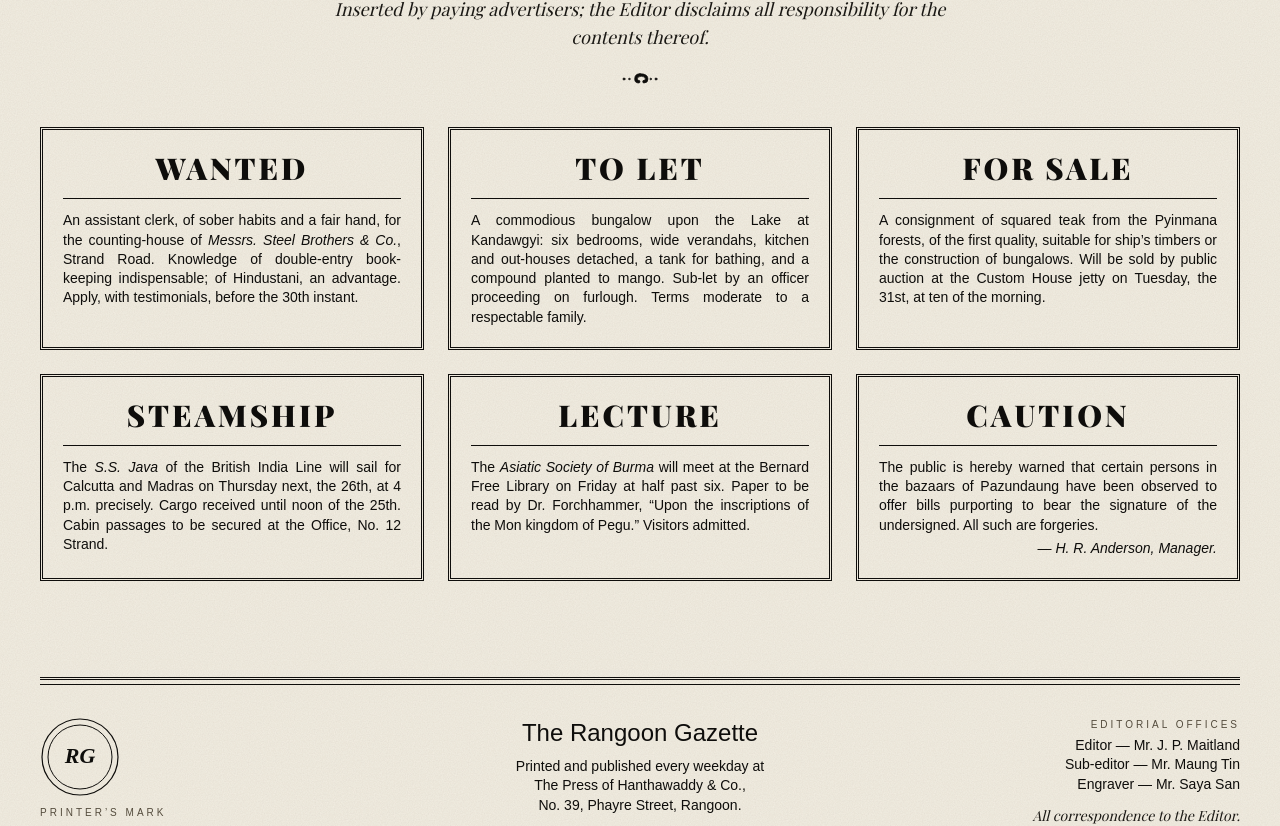
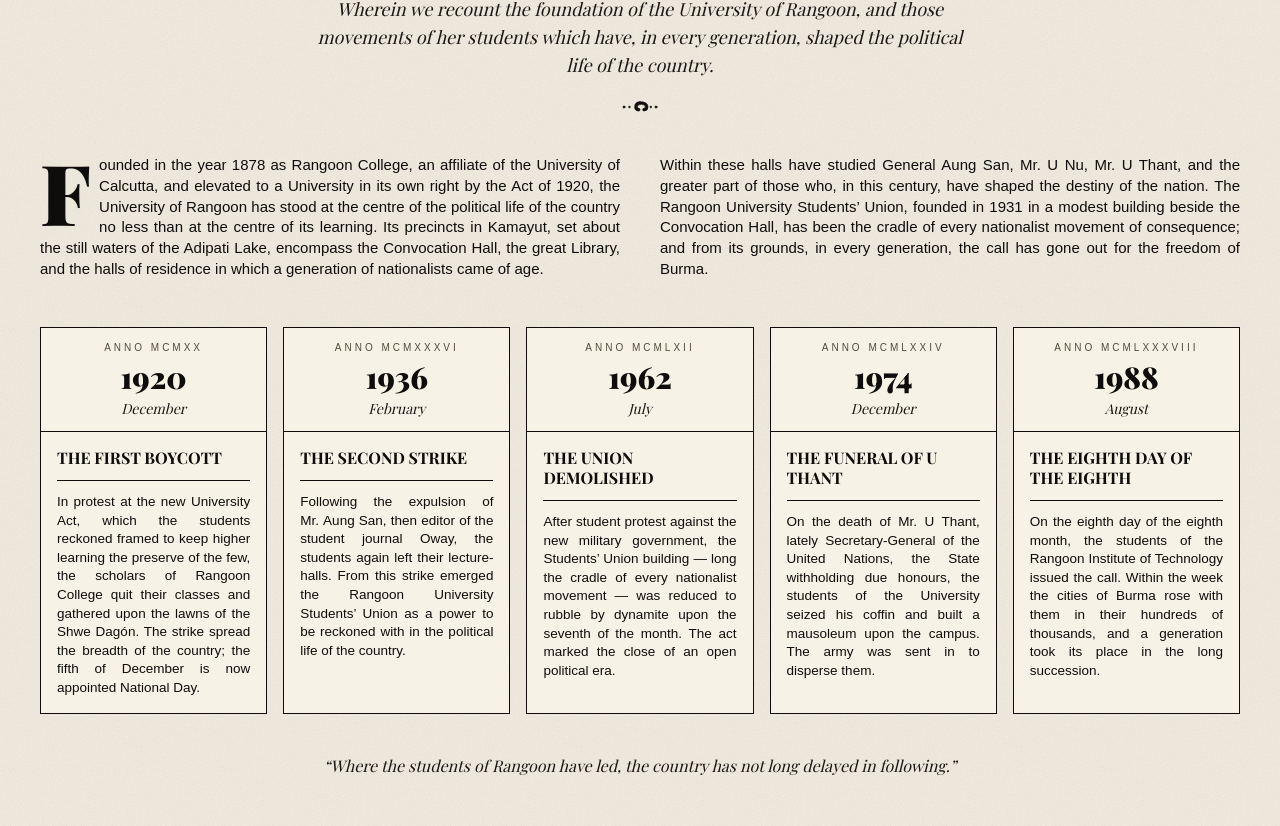
Before and after one commit to realzai/rangoon.asia, a Next.js app: page / in a window 1280 px wide. Shown: the part 4394-5220 px from the top of the page. Built offline with nearby package versions, Linux system fonts and the light colour scheme; a web font is replaced by a local one.

Commit message:
feat: replace classifieds with 'Of the University & Her Students' — five date cards on Rangoon student movements

```diff
--- a/app/page.tsx
+++ b/app/page.tsx
@@ -423,103 +423,115 @@
         </div>
       </section>
 
-      {/* ─── Classifieds & Notices ─── */}
+      {/* ─── Of the University & Her Students ─── */}
       <HairRule />
       <section>
         <SectionDivider
           eyebrow="Section the Fifth"
-          title="Classifieds & Notices"
-          deck="Inserted by paying advertisers; the Editor disclaims all responsibility for the contents thereof."
+          title="Of the University & Her Students"
+          deck="Wherein we recount the foundation of the University of Rangoon, and those movements of her students which have, in every generation, shaped the political life of the country."
         />
 
-        <div className="mt-10 grid grid-cols-1 gap-6 sm:grid-cols-2 lg:grid-cols-3">
-          {/* WANTED */}
-          <article className="border-[3px] border-double border-ink p-5">
-            <div className="text-center font-display text-3xl font-black uppercase tracking-widest">
-              Wanted
-            </div>
-            <div className="rule-thin my-3" />
-            <p className="text-justify text-[14px] leading-snug">
-              An assistant clerk, of sober habits and a fair hand, for the
-              counting-house of <span className="italic">Messrs. Steel Brothers &amp; Co.</span>,
-              Strand Road. Knowledge of double-entry book-keeping indispensable;
-              of Hindustani, an advantage. Apply, with testimonials, before the
-              30th instant.
-            </p>
-          </article>
+        {/* Lead — two-column setting with drop cap */}
+        <div className="mt-10 grid grid-cols-1 gap-8 md:grid-cols-2 md:gap-10">
+          <p className="text-justify text-[15px] leading-snug">
+            <span className="float-left mr-2 mt-1 font-display text-[5.25rem] font-black leading-[0.78] text-ink">
+              F
+            </span>
+            ounded in the year 1878 as Rangoon College, an affiliate of the
+            University of Calcutta, and elevated to a University in its own
+            right by the Act of 1920, the University of Rangoon has stood at
+            the centre of the political life of the country no less than at
+            the centre of its learning. Its precincts in Kamayut, set about
+            the still waters of the Adipati Lake, encompass the Convocation
+            Hall, the great Library, and the halls of residence in which a
+            generation of nationalists came of age.
+          </p>
+          <p className="text-justify text-[15px] leading-snug">
+            Within these halls have studied General Aung San, Mr.&nbsp;U Nu,
+            Mr.&nbsp;U Thant, and the greater part of those who, in this
+            century, have shaped the destiny of the nation. The Rangoon
+            University Students&rsquo; Union, founded in 1931 in a modest
+            building beside the Convocation Hall, has been the cradle of every
+            nationalist movement of consequence; and from its grounds, in
+            every generation, the call has gone out for the freedom of Burma.
+          </p>
+        </div>
 
-          {/* TO LET */}
-          <article className="border-[3px] border-double border-ink p-5">
-            <div className="text-center font-display text-3xl font-black uppercase tracking-widest">
-              To Let
-            </div>
-            <div className="rule-thin my-3" />
-            <p className="text-justify text-[14px] leading-snug">
-              A commodious bungalow upon the Lake at Kandawgyi: six bedrooms,
-              wide verandahs, kitchen and out-houses detached, a tank for
-              bathing, and a compound planted to mango. Sub-let by an officer
-              proceeding on furlough. Terms moderate to a respectable family.
-            </p>
-          </article>
+        {/* Timeline — five date cards */}
+        <div className="mt-12 grid grid-cols-1 gap-6 sm:grid-cols-2 lg:grid-cols-5 lg:gap-4">
+          {[
+            {
+              year: 'MCMXX',
+              gregorian: '1920',
+              month: 'December',
+              title: 'The First Boycott',
+              body:
+                'In protest at the new University Act, which the students reckoned framed to keep higher learning the preserve of the few, the scholars of Rangoon College quit their classes and gathered upon the lawns of the Shwe Dagón. The strike spread the breadth of the country; the fifth of December is now appointed National Day.',
+            },
+            {
+              year: 'MCMXXXVI',
+              gregorian: '1936',
+              month: 'February',
+              title: 'The Second Strike',
+              body:
+                'Following the expulsion of Mr. Aung San, then editor of the student journal Oway, the students again left their lecture-halls. From this strike emerged the Rangoon University Students’ Union as a power to be reckoned with in the political life of the country.',
+            },
+            {
+              year: 'MCMLXII',
+              gregorian: '1962',
+              month: 'July',
+              title: 'The Union Demolished',
+              body:
+                'After student protest against the new military government, the Students’ Union building — long the cradle of every nationalist movement — was reduced to rubble by dynamite upon the seventh of the month. The act marked the close of an open political era.',
+            },
+            {
+              year: 'MCMLXXIV',
+              gregorian: '1974',
+              month: 'December',
+              title: 'The Funeral of U Thant',
+              body:
+                'On the death of Mr. U Thant, lately Secretary-General of the United Nations, the State withholding due honours, the students of the University seized his coffin and built a mausoleum upon the campus. The army was sent in to disperse them.',
+            },
+            {
+              year: 'MCMLXXXVIII',
+              gregorian: '1988',
+              month: 'August',
+              title: 'The Eighth Day of the Eighth',
+              body:
+                'On the eighth day of the eighth month, the students of the Rangoon Institute of Technology issued the call. Within the week the cities of Burma rose with them in their hundreds of thousands, and a generation took its place in the long succession.',
+            },
+          ].map(({ year, gregorian, month, title, body }) => (
+            <article
+              key={gregorian}
+              className="flex flex-col border border-ink bg-paper-light"
+            >
+              <header className="border-b border-ink px-4 py-3 text-center">
+                <div className="font-smallcaps text-[10px] uppercase tracking-[0.3em] text-ink-faded">
+                  Anno {year}
+                </div>
+                <div className="mt-1 font-display text-3xl font-black tabular-nums">
+                  {gregorian}
+                </div>
+                <div className="mt-1 font-display text-sm italic text-ink-soft">
+                  {month}
+                </div>
+              </header>
+              <div className="flex-1 p-4">
+                <h3 className="font-display text-base font-bold uppercase leading-tight">
+                  {title}
+                </h3>
+                <div className="rule-thin my-3" />
+                <p className="text-justify text-[13.5px] leading-snug">{body}</p>
+              </div>
+            </article>
+          ))}
+        </div>
 
-          {/* FOR SALE */}
-          <article className="border-[3px] border-double border-ink p-5">
-            <div className="text-center font-display text-3xl font-black uppercase tracking-widest">
-              For Sale
-            </div>
-            <div className="rule-thin my-3" />
-            <p className="text-justify text-[14px] leading-snug">
-              A consignment of squared teak from the Pyinmana forests, of the
-              first quality, suitable for ship&rsquo;s timbers or the
-              construction of bungalows. Will be sold by public auction at the
-              Custom House jetty on Tuesday, the 31st, at ten of the morning.
-            </p>
-          </article>
-
-          {/* STEAMSHIP NOTICE */}
-          <article className="border-[3px] border-double border-ink p-5">
-            <div className="text-center font-display text-3xl font-black uppercase tracking-widest">
-              Steamship
-            </div>
-            <div className="rule-thin my-3" />
-            <p className="text-justify text-[14px] leading-snug">
-              The <span className="italic">S.S. Java</span> of the British India
-              Line will sail for Calcutta and Madras on Thursday next, the
-              26th, at 4 p.m. precisely. Cargo received until noon of the 25th.
-              Cabin passages to be secured at the Office, No. 12 Strand.
-            </p>
-          </article>
-
-          {/* PUBLIC LECTURE */}
-          <article className="border-[3px] border-double border-ink p-5">
-            <div className="text-center font-display text-3xl font-black uppercase tracking-widest">
-              Lecture
-            </div>
-            <div className="rule-thin my-3" />
-            <p className="text-justify text-[14px] leading-snug">
-              The <span className="italic">Asiatic Society of Burma</span> will
-              meet at the Bernard Free Library on Friday at half past six.
-              Paper to be read by Dr.&nbsp;Forchhammer, &ldquo;Upon the
-              inscriptions of the Mon kingdom of Pegu.&rdquo; Visitors admitted.
-            </p>
-          </article>
-
-          {/* CAUTIONARY */}
-          <article className="border-[3px] border-double border-ink p-5">
-            <div className="text-center font-display text-3xl font-black uppercase tracking-widest">
-              Caution
-            </div>
-            <div className="rule-thin my-3" />
-            <p className="text-justify text-[14px] leading-snug">
-              The public is hereby warned that certain persons in the bazaars
-              of Pazundaung have been observed to offer bills purporting to
-              bear the signature of the undersigned. All such are forgeries.
-              <span className="block mt-1 text-right italic">
-                &mdash; H. R. Anderson, Manager.
-              </span>
-            </p>
-          </article>
-        </div>
+        <p className="mx-auto mt-10 max-w-3xl text-center font-display text-base italic text-ink-soft">
+          &ldquo;Where the students of Rangoon have led, the country has not
+          long delayed in following.&rdquo;
+        </p>
       </section>
 
       {/* ─── Footer Colophon ─── */}
```
